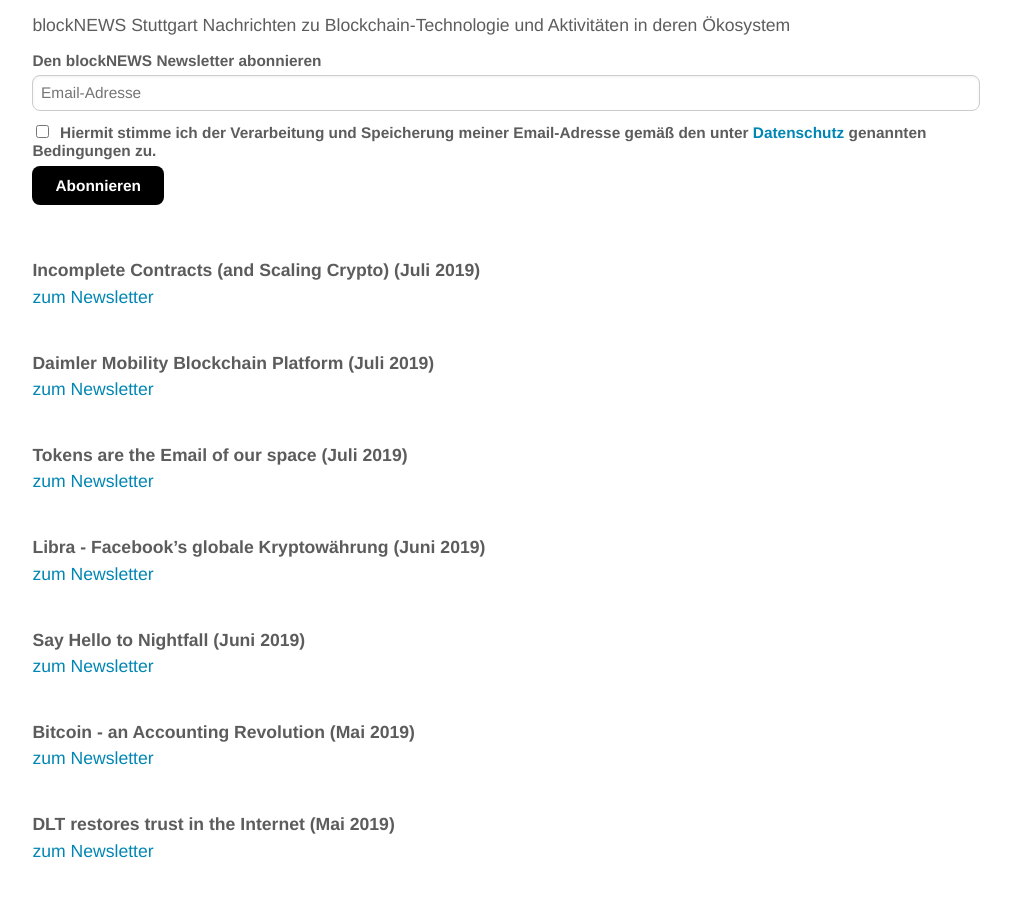
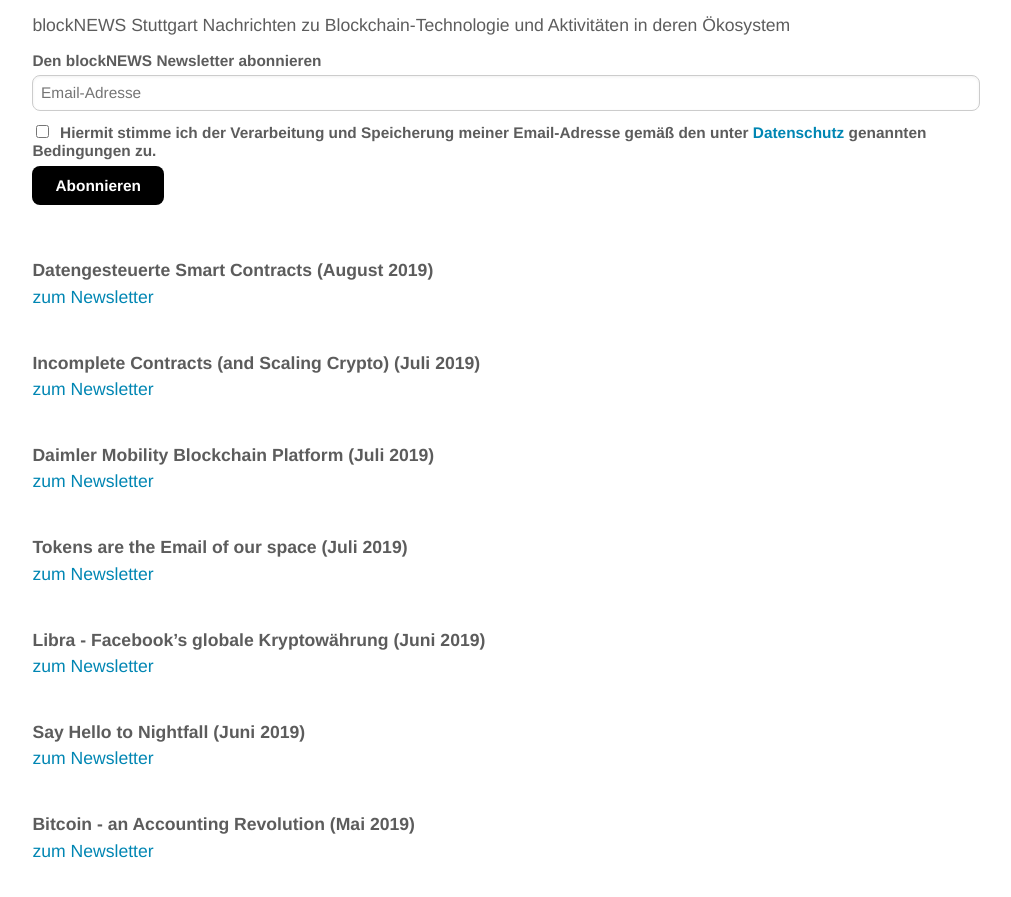
Before and after one commit to blocklab/site, a Jekyll site: the page built from newsletter.md, in a window 1280 px wide and 900 px high, scrolled down 529 px. Shown: the top 897 px of the window, without its empty margins (134-1145 px from the left). Built offline with Jekyll 4.4.1, drawn with Linux system fonts in a browser that asks for light colours; comment, search, counter and statistics services are not loaded.

Commit message:
Update newsletter.md

```diff
--- a/newsletter.md
+++ b/newsletter.md
@@ -33,6 +33,11 @@ Nachrichten zu Blockchain-Technologie und Aktivitäten in deren Ökosystem
 <!--End mc_embed_signup-->
 
 <br>
+<br>
+**Datengesteuerte Smart Contracts (August 2019)**
+<br>
+[zum Newsletter](https://mailchi.mp/98e764e136ff/datengesteuerte-smart-contracts)
+
 <br>
 **Incomplete Contracts (and Scaling Crypto) (Juli 2019)**
 <br>
```
